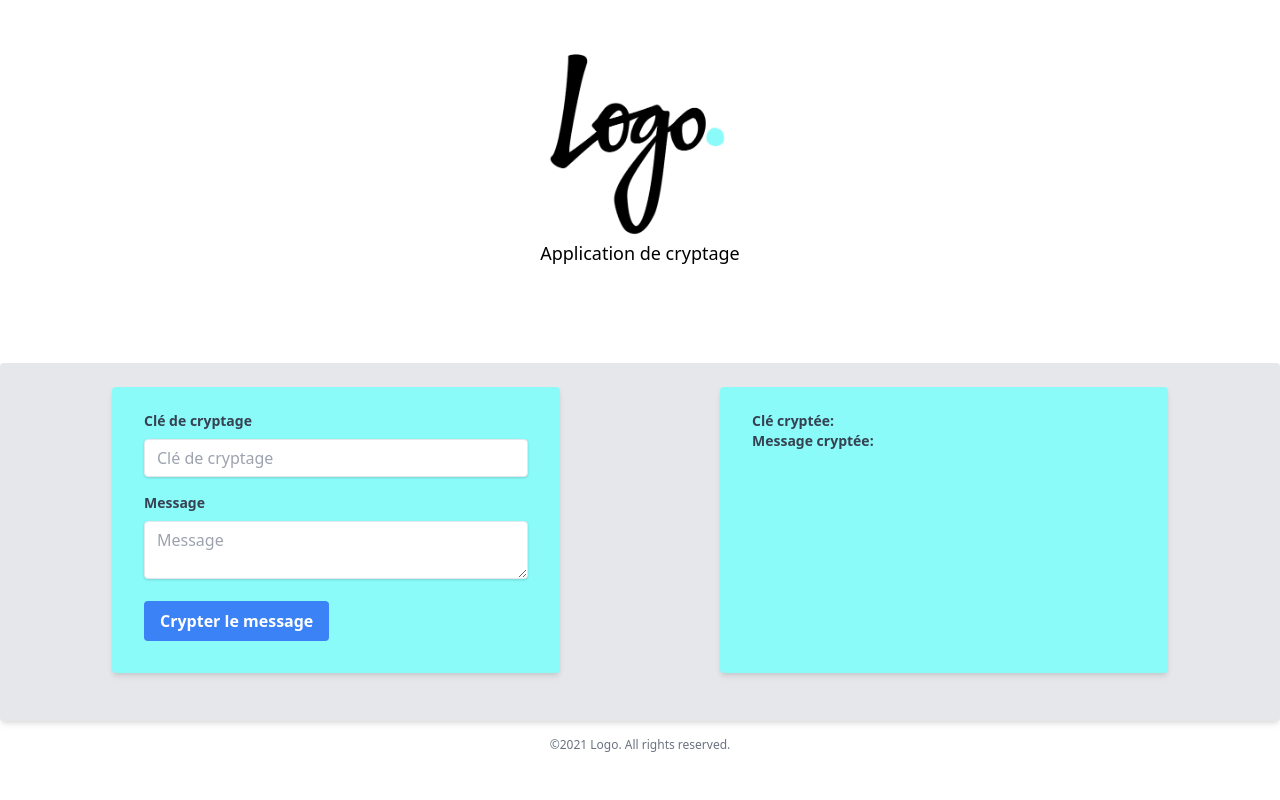
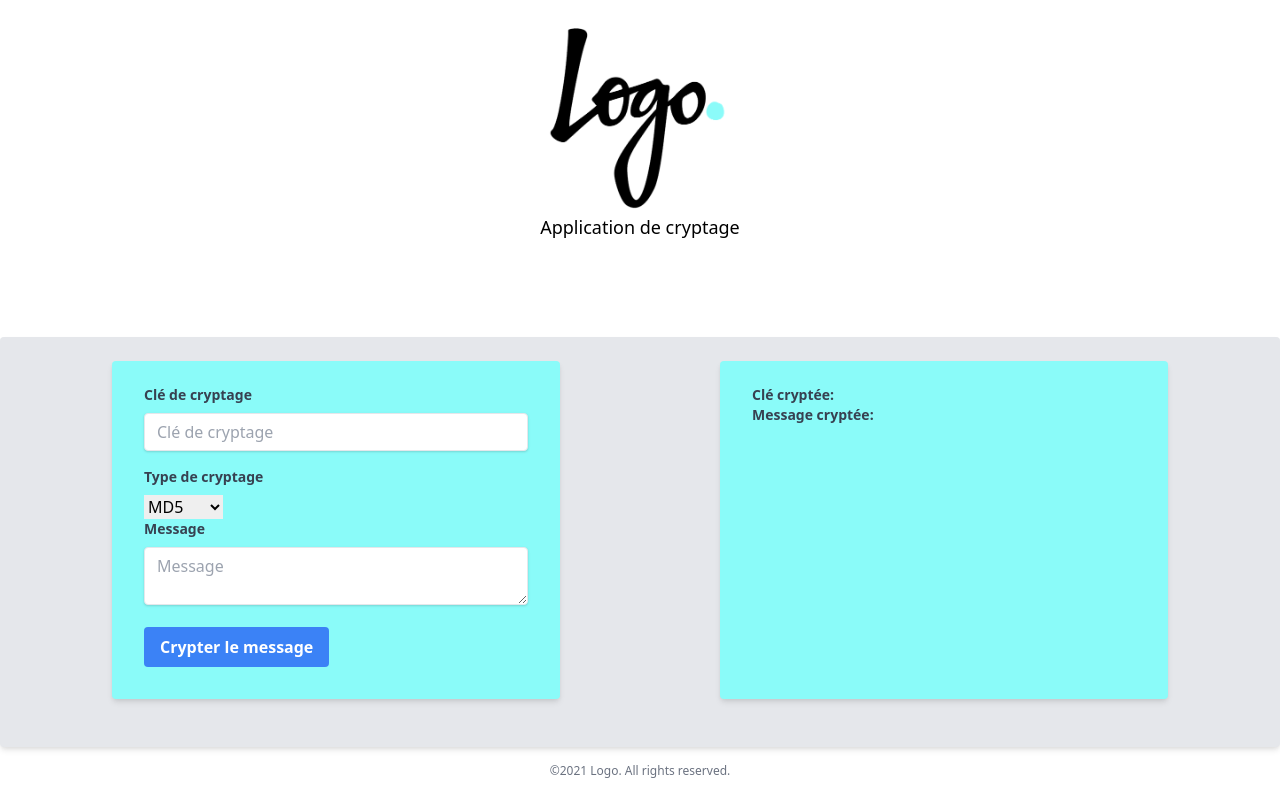
Before and after one commit to paulo-guerin/EncryptionReactApp, a React (Create React App) app in the folder client/: page / in a window 1280 px wide. Built offline with nearby package versions, Linux system fonts and the light colour scheme.

Commit message:
feature : ajoute l'encryption

```diff
--- a/client/src/App.js
+++ b/client/src/App.js
@@ -1,11 +1,31 @@
 import './App.css'
 import React, { useState, useEffect } from 'react';
+var CryptoJS = require("crypto-js");
 
 export default function App() {
 
   const [key, setKey] = useState("");
   const [message, setMessage] = useState("");
+  const [result, setResult] = useState("");
+  const [hash, setHash] = useState("MD5");
 
+  function handleSubmitEncrypt() {
+    switch (hash) {
+      case 'MD5':
+        setResult(CryptoJS.HmacMD5(message, key).toString());
+        break;
+      case 'AES':
+        setResult(CryptoJS.AES.encrypt(message, key).toString());
+        break;
+      case "SHA256":
+        setResult(CryptoJS.HmacSHA256(message, key).toString());
+        break;
+      default:
+        break;
+    }
+    // var decrypted = CryptoJS.SHA256.decrypt(encrypted, "Secret Passphrase");
+  }
+  console.log(result);
   return (
     <div className="w-full h-screen flex justify-center flex-col">
 
@@ -22,6 +42,14 @@ export default function App() {
             </label>
             <input className="shadow appearance-none border rounded w-full py-2 px-3 text-gray-700 leading-tight focus:outline-none focus:shadow-outline" id="key" type="text" placeholder="Clé de cryptage" value={key} onChange={e => setKey(e.target.value)}/>
           </div>
+          <label className="block text-gray-700 text-sm font-bold mb-2" htmlFor="hash">
+            Type de cryptage
+          </label>
+          <select name="hash" id="hash" onChange={e => setHash(e.target.value)}>
+              <option value="MD5">MD5</option>
+              <option value="SHA256">SHA256</option>
+              <option value="AES">AES</option>
+          </select>
           <div className="mb-4">
             <label className="block text-gray-700 text-sm font-bold mb-2" htmlFor="message">
               Message
@@ -30,7 +58,7 @@ export default function App() {
           </div>
 
           <div className="flex items-center content-center">
-            <button className="bg-blue-500 hover:bg-blue-700 text-white font-bold py-2 px-4 rounded focus:outline-none focus:shadow-outline" type="button" onClick={(e) => setKey(console.log(e))}>
+            <button className="bg-blue-500 hover:bg-blue-700 text-white font-bold py-2 px-4 rounded focus:outline-none focus:shadow-outline" type="button" onClick={(e) => handleSubmitEncrypt()}>
               Crypter le message
             </button>
           </div>
```
Also changed, not shown: 1 other file (tests, documents, lock files or other folders).
